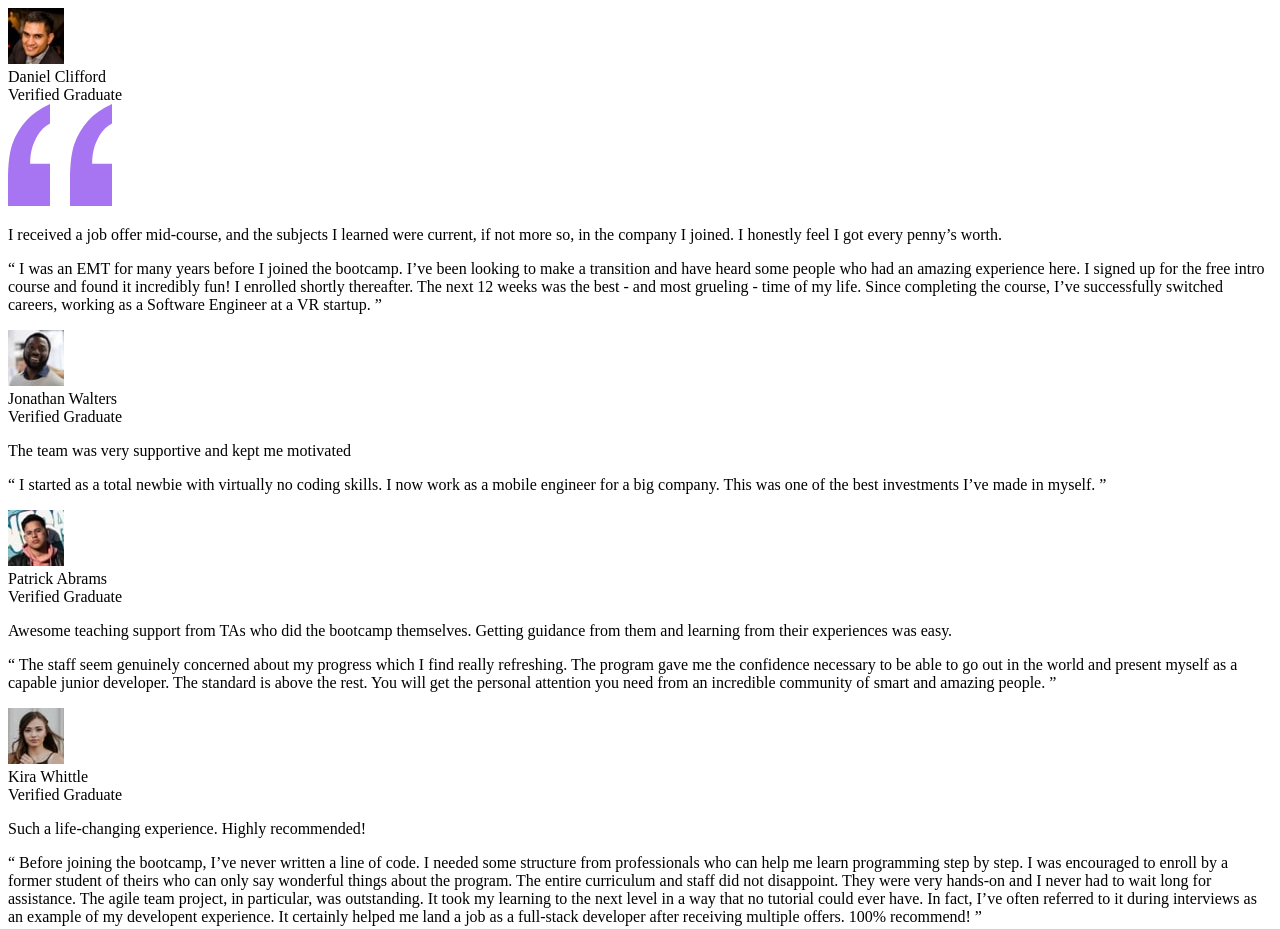
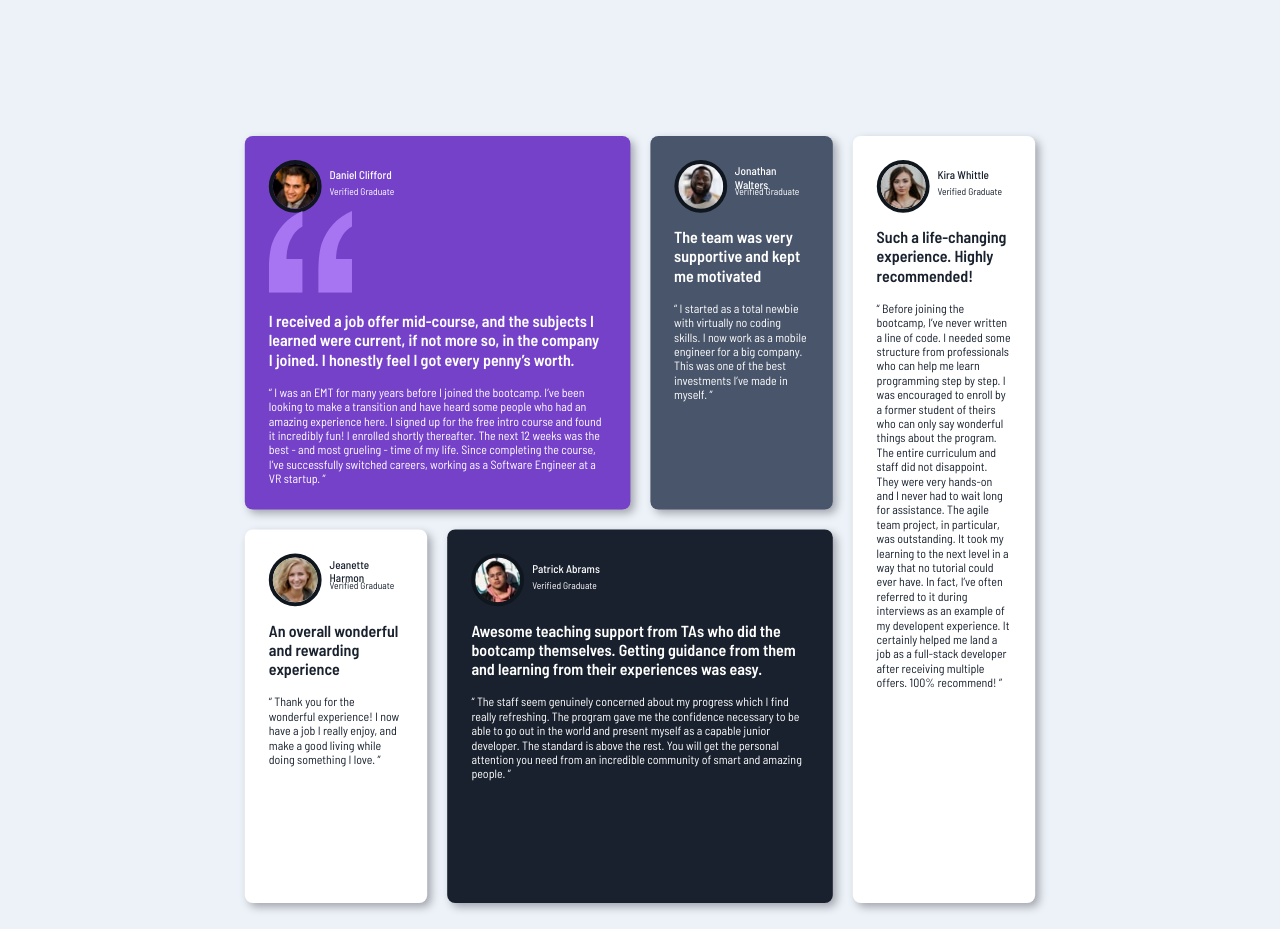
Before and after one commit to MiloOliveira/testimony-reviews, a plain HTML site: page index.html in a window 1280 px wide. Shown: the top 929 px of the page. Drawn offline with Linux system fonts and the light colour scheme; the site is published under a folder, as on GitHub Pages, so addresses that start at the root find nothing.

Commit message:
Update index.html

```diff
--- a/index.html
+++ b/index.html
@@ -9,8 +9,8 @@
 <link rel="preconnect" href="https://fonts.gstatic.com" crossorigin>
 <link href="https://fonts.googleapis.com/css2?family=Barlow+Semi+Condensed:ital,wght@0,100;0,200;0,300;0,400;0,500;0,600;0,700;0,800;0,900;1,100;1,200;1,300;1,400;1,500;1,600;1,700;1,800;1,900&display=swap" rel="stylesheet">
 
-  <link rel="stylesheet" href="/style.css">
-  <link rel="stylesheet" href="/responsive.css">
+  <link rel="stylesheet" href="./style.css">
+  <link rel="stylesheet" href="./responsive.css">
 
   <title>Testimonials grid section</title>
 
```
